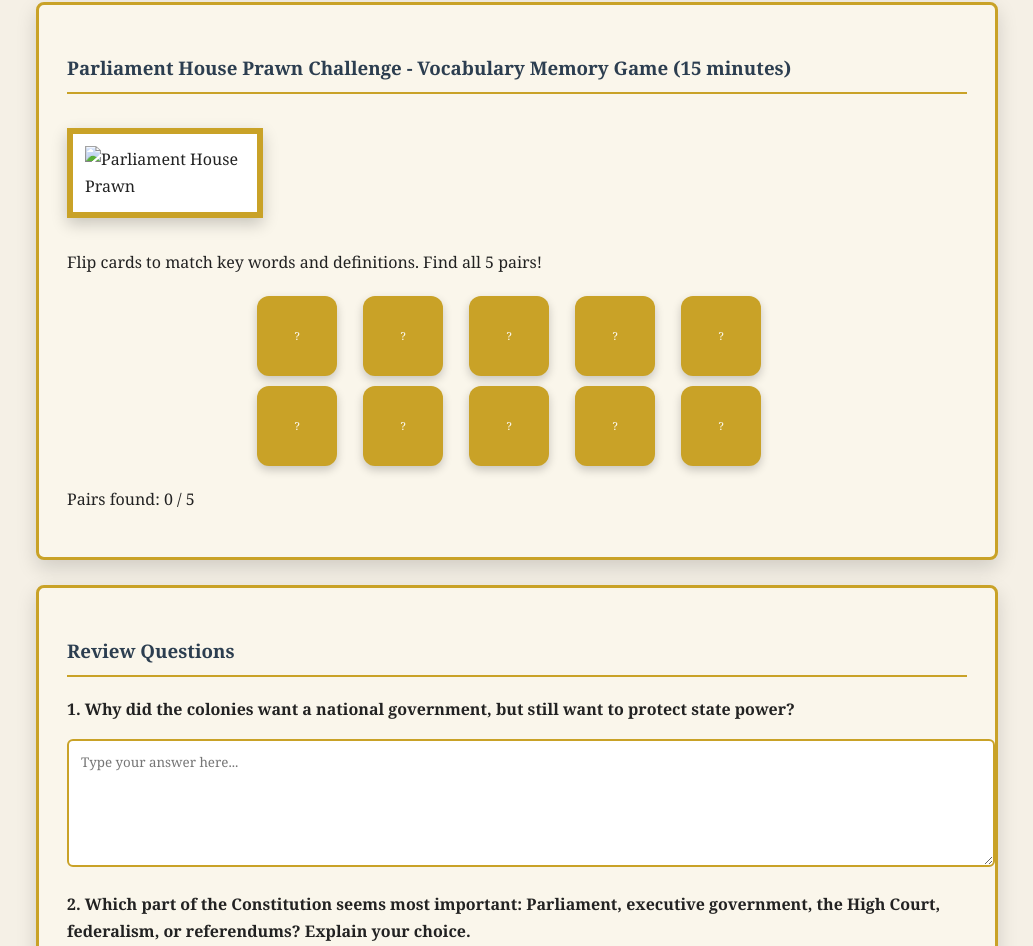
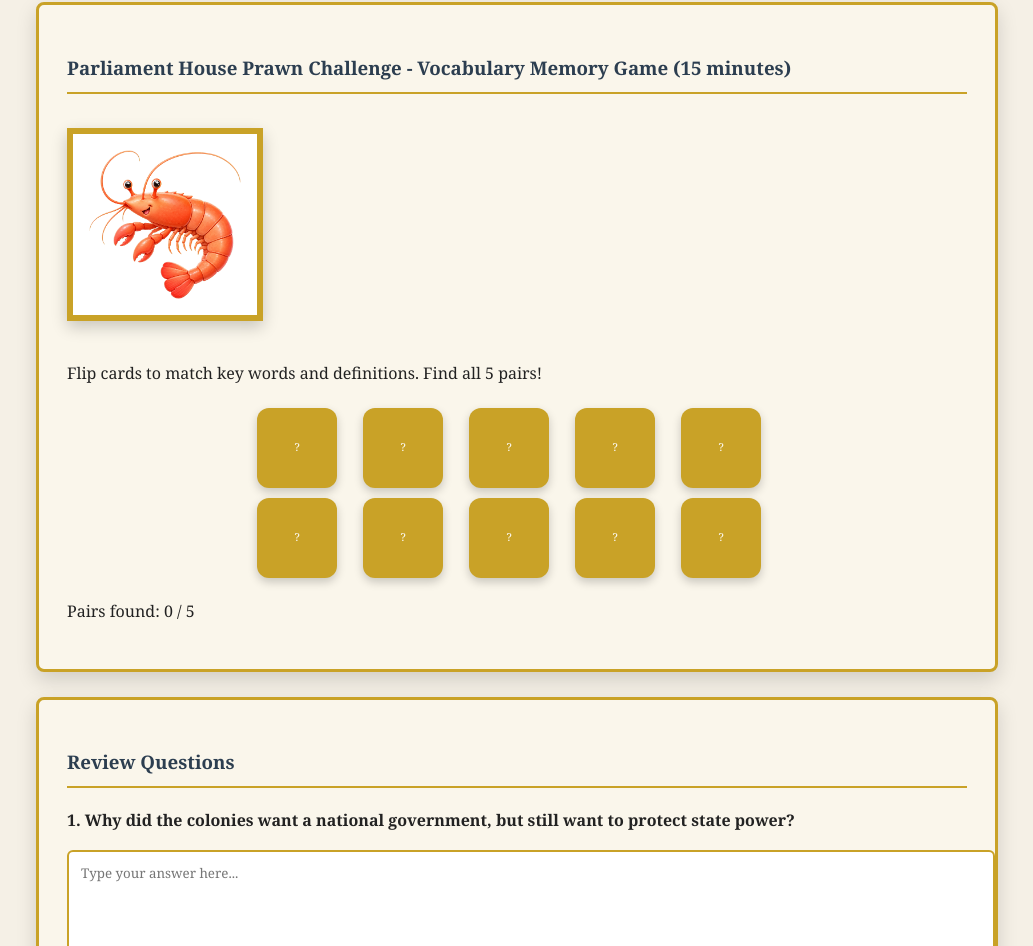
Before and after one commit to CivisAustralis/deborah-year9-civics, a plain HTML site: page week1-lesson1.html in a window 1280 px wide. Shown: the part 5715-6661 px from the top of the page, without its empty margins (123-1156 px from the left). Drawn offline with Linux system fonts and the light colour scheme.

Commit message:
Fix prawn image reference - use correct filename prawn_static_alpha.png

```diff
--- a/week1-lesson1.html
+++ b/week1-lesson1.html
@@ -148,7 +148,7 @@
     <div class="card activity">
         <h3>Parliament House Prawn Challenge - Vocabulary Memory Game (15 minutes)</h3>
         <div class="sprite-frame">
-            <img src="./parliament-prawn.png" class="sprite" alt="Parliament House Prawn">
+            <img src="./prawn_static_alpha.png" class="sprite" alt="Parliament House Prawn">
         </div>
         <p>Flip cards to match key words and definitions. Find all 5 pairs!</p>
         <div class="memory-grid" id="memory-grid"></div>
```
